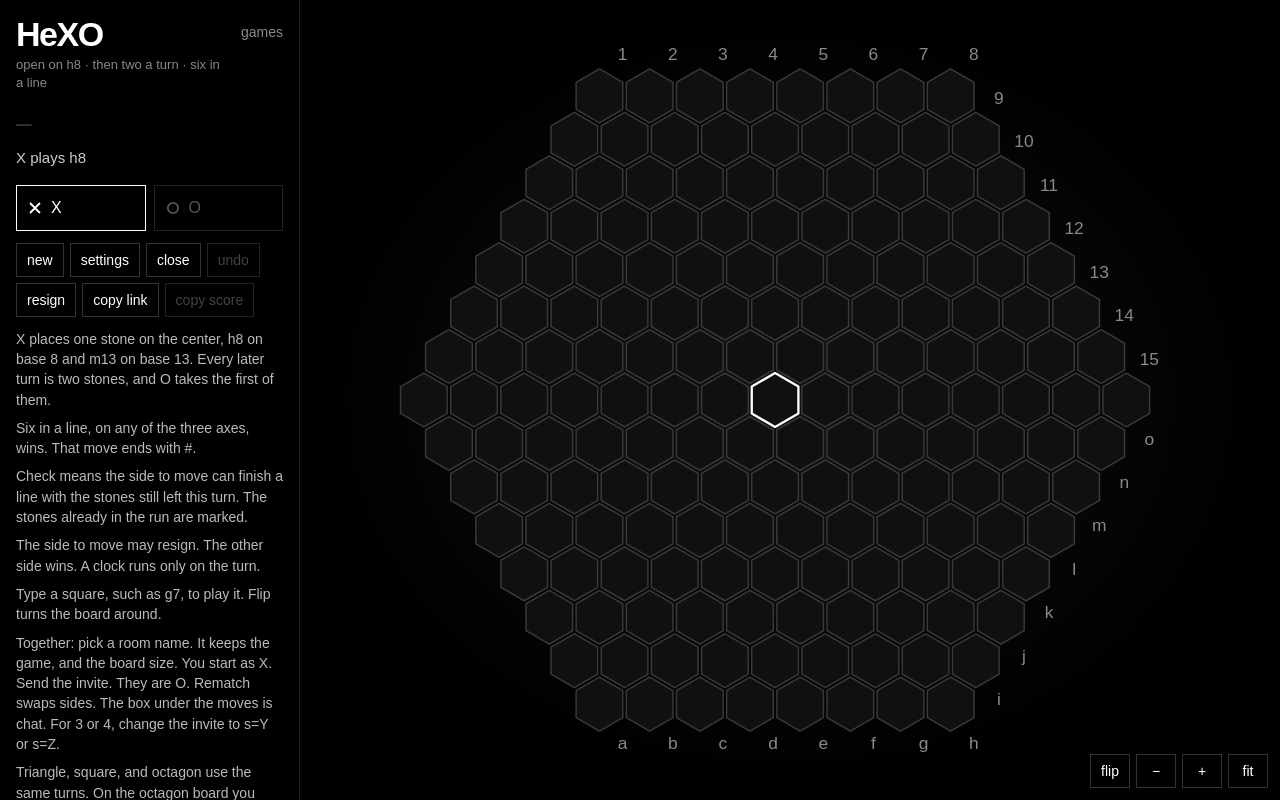
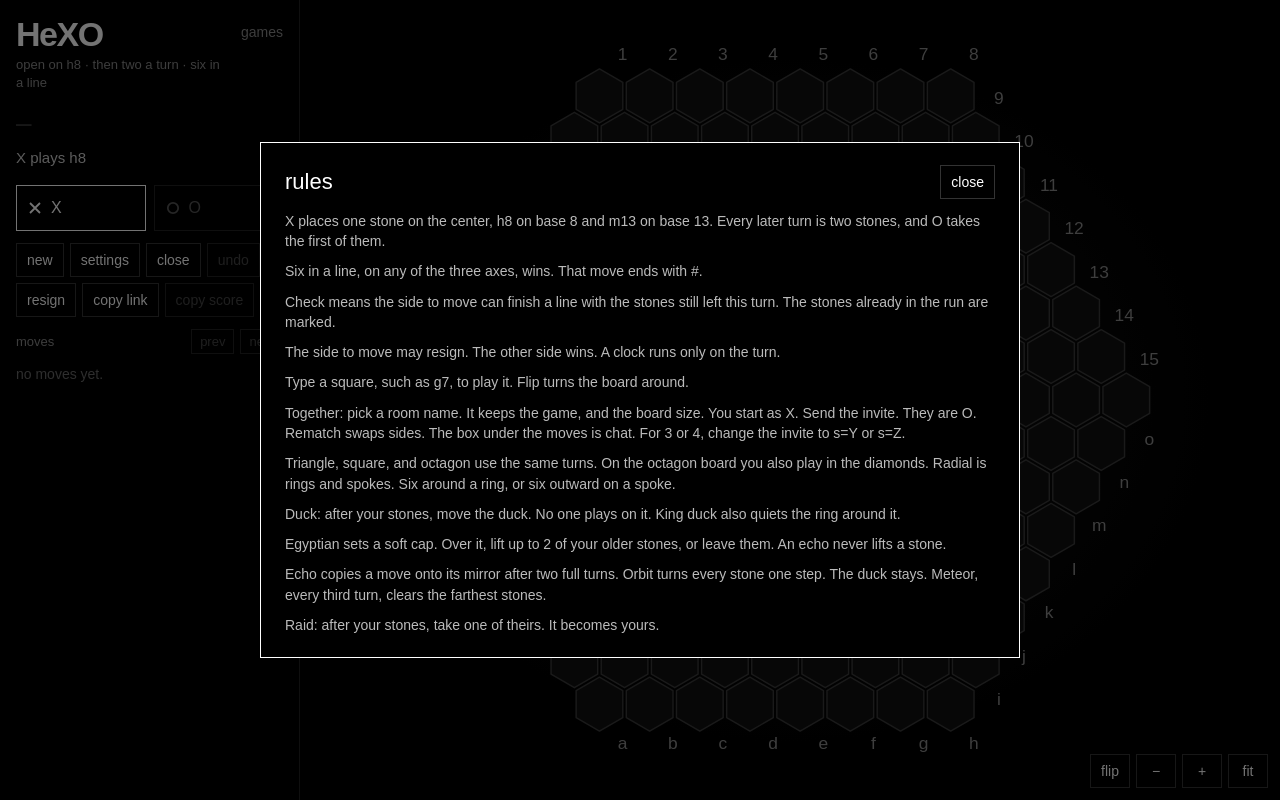
Before and after one commit to eireq/eireq.github.io, a Vue app: page /games/hexo in a window 1280 px wide. Both pictures are taken after a click on the button "rules". Built offline with nearby package versions, Linux system fonts and the light colour scheme.

Commit message:
v2.7.5.7 once again, made it a popup

```diff
--- a/src/views/HexoView.vue
+++ b/src/views/HexoView.vue
@@ -89,45 +89,6 @@
         </button>
       </div>
 
-
-      <div v-if="showRules" class="rules">
-        <p>
-          X places one stone on the center, h8 on base 8 and m13 on base 13.
-          Every later turn is two stones, and O takes the first of them.
-        </p>
-        <p>Six in a line, on any of the three axes, wins. That move ends with #.</p>
-        <p>
-          Check means the side to move can finish a line with the stones still left this turn.
-          The stones already in the run are marked.
-        </p>
-        <p>The side to move may resign. The other side wins. A clock runs only on the turn.</p>
-        <p>Type a square, such as g7, to play it. Flip turns the board around.</p>
-        <p>
-          Together: pick a room name. It keeps the game, and the board size.
-          You start as X. Send the invite. They are O. Rematch swaps sides.
-          The box under the moves is chat. For 3 or 4, change the invite to s=Y or s=Z.
-        </p>
-        <p>
-          Triangle, square, and octagon use the same turns. On the octagon board you also play in the diamonds.
-          Radial is rings and spokes. Six around a ring, or six outward on a spoke.
-        </p>
-        <p>
-          Duck: after your stones, move the duck. No one plays on it. King duck also quiets the ring around it.
-        </p>
-        <p>
-          Egyptian sets a soft cap. Over it, lift up to 2 of your older stones, or leave them.
-          An echo never lifts a stone.
-        </p>
-        <p>
-          Echo copies a move onto its mirror after two full turns. Orbit turns every stone one step. The duck stays.
-          Meteor, every third turn, clears the farthest stones.
-        </p>
-        <p>Raid: after your stones, take one of theirs. It becomes yours.</p>
-        <p v-if="bloom">
-          Rift bloom: the shimmering cells move each turn. Play on one and a ghost grows on the mirror.
-          It becomes a stone if two of your stones touch it before it fades.
-        </p>
-      </div>
 
       <div v-if="showSettings" class="setup">
         <div class="choice">
@@ -495,6 +456,55 @@
         </form>
       </div>
     </Teleport>
+
+    <Teleport to="body">
+      <div v-if="showRules" class="setup-shade" @click.self="showRules = false">
+        <div class="setup-pop">
+          <div class="pop-bar">
+            <span>rules</span>
+            <button type="button" @click="showRules = false">close</button>
+          </div>
+          <div class="rules">
+            <p>
+              X places one stone on the center, h8 on base 8 and m13 on base 13.
+              Every later turn is two stones, and O takes the first of them.
+            </p>
+            <p>Six in a line, on any of the three axes, wins. That move ends with #.</p>
+            <p>
+              Check means the side to move can finish a line with the stones still left this turn.
+              The stones already in the run are marked.
+            </p>
+            <p>The side to move may resign. The other side wins. A clock runs only on the turn.</p>
+            <p>Type a square, such as g7, to play it. Flip turns the board around.</p>
+            <p>
+              Together: pick a room name. It keeps the game, and the board size.
+              You start as X. Send the invite. They are O. Rematch swaps sides.
+              The box under the moves is chat. For 3 or 4, change the invite to s=Y or s=Z.
+            </p>
+            <p>
+              Triangle, square, and octagon use the same turns. On the octagon board you also play in the diamonds.
+              Radial is rings and spokes. Six around a ring, or six outward on a spoke.
+            </p>
+            <p>
+              Duck: after your stones, move the duck. No one plays on it. King duck also quiets the ring around it.
+            </p>
+            <p>
+              Egyptian sets a soft cap. Over it, lift up to 2 of your older stones, or leave them.
+              An echo never lifts a stone.
+            </p>
+            <p>
+              Echo copies a move onto its mirror after two full turns. Orbit turns every stone one step. The duck stays.
+              Meteor, every third turn, clears the farthest stones.
+            </p>
+            <p>Raid: after your stones, take one of theirs. It becomes yours.</p>
+            <p v-if="bloom">
+              Rift bloom: the shimmering cells move each turn. Play on one and a ghost grows on the mirror.
+              It becomes a stone if two of your stones touch it before it fades.
+            </p>
+          </div>
+        </div>
+      </div>
+    </Teleport>
   </div>
 </template>
 
@@ -2566,8 +2576,7 @@ button:focus-visible {
 
 .rules {
   display: grid;
-  gap: 8px;
-  margin-bottom: 12px;
+  gap: 10px;
   color: #bbb;
   font-size: 14px;
   line-height: 1.45;
```
